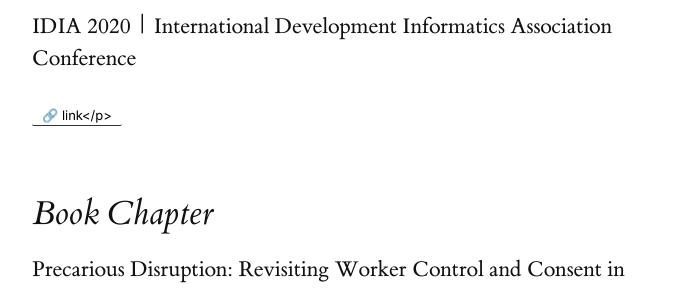
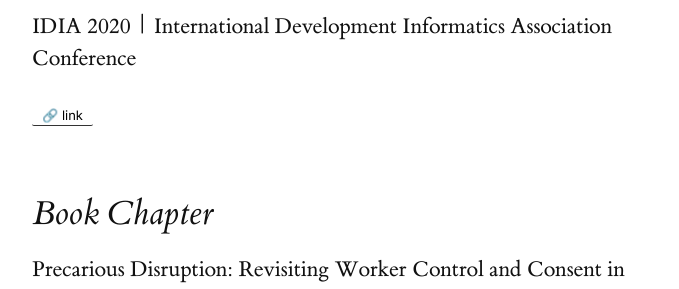
Before and after one commit to srravya/srravya.github.io, a Jekyll site: the page built from publications/index.md, in a window 1280 px wide and 900 px high, scrolled down 1491 px. Shown: the part 153-442 px from the top of the window, without its empty margins (128-807 px from the left). Built offline with Jekyll 4.4.1, drawn with Linux system fonts in a browser that asks for light colours.

Commit message:
Fix typo

```diff
--- a/publications/index.md
+++ b/publications/index.md
@@ -31,7 +31,7 @@
 <p class="what">ICT and Interactivity in the Classroom: A Case Study of an ICT Intervention in Indian Rural Public Schools</p>
 <p class="who">Pradyumna Taduri, Srravya Chandhiramowuli, Amit Prakash</p>
 <p class="where">IDIA 2020 | International Development Informatics Association Conference</p>
-<a class=linkpill href="https://doi.org/10.1007/978-3-030-52014-4_2">🔗 link</p>
+<a class=linkpill href="https://doi.org/10.1007/978-3-030-52014-4_2">🔗 link</a>
 
 ## Book chapter
 
```
